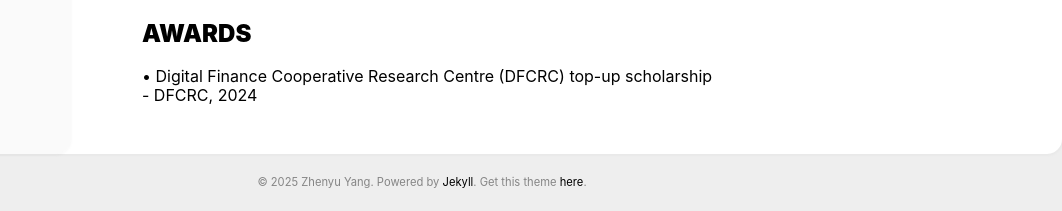
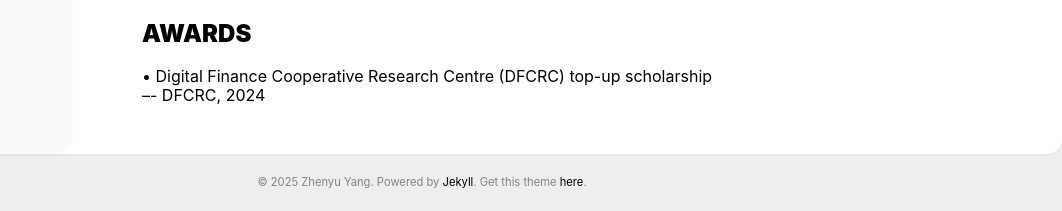
Before and after one commit to ZhenyuYangMQ/ZhenyuYangMQ.github.io, a Jekyll site: the page built from index.html, in a window 1280 px wide. Shown: the part 1240-1451 px from the top of the page, without its empty margins (218-1280 px from the left). Built offline with Jekyll 4.4.1, drawn with Linux system fonts in a browser that asks for light colours.

Commit message:
Update archive.html

```diff
--- a/_includes/archive.html
+++ b/_includes/archive.html
@@ -122,7 +122,7 @@
             <div class='archive_title'>
               • {{ post.awards | escape }} </div>
             <div class='archive_title'>
-              - {{ post.venues | escape }}, {{ post.date | date: '%Y' }} </div>
+              &ndash;- {{ post.venues | escape }}, {{ post.date | date: '%Y' }} </div>
           </li>
         {% endif %}
       {% endfor %}
```
